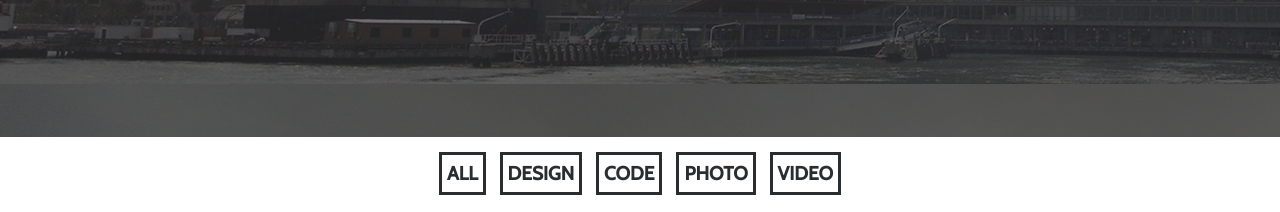
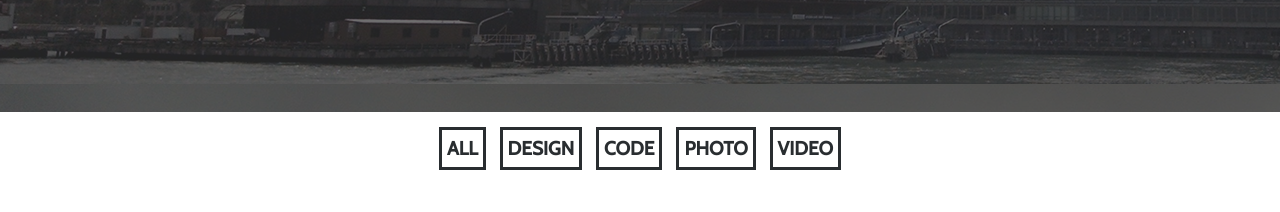
Before and after one commit to samircc/samircc, a plain HTML site: page index.html in a window 1280 px wide. Shown: the part 516-728 px from the top of the page. Drawn offline with nearby package versions, Linux system fonts and the light colour scheme.

Commit message:
Fixed minor banner image issue

```diff
--- a/css/styles.css
+++ b/css/styles.css
@@ -54,7 +54,7 @@ header {
 
 header .container {
     padding-top: 200px;
-    padding-bottom: 175px;
+    padding-bottom: 150px;
 }
 
 header img {
```
